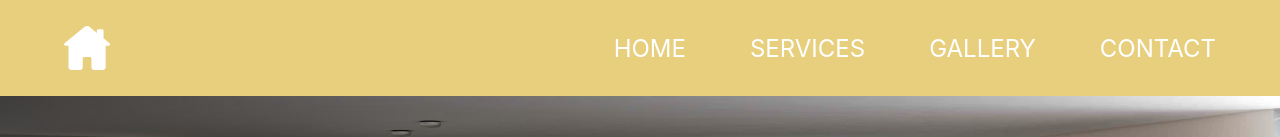
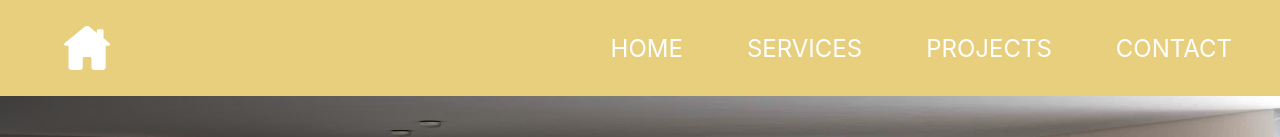
Before and after one commit to asholiver/mrg-construction, a React (Create React App) app: page / in a window 1280 px wide. Shown: the top 137 px of the page. Built offline with nearby package versions, Linux system fonts and the light colour scheme.

Commit message:
minor tweaks

```diff
--- a/src/components/Menu/Menu.css
+++ b/src/components/Menu/Menu.css
@@ -1,4 +1,5 @@
 .c-menu-container {
+    background-color: var(--g-color-background);
     bottom: 0;
     height: 100%;
     padding-top: var(--g-header-height);
@@ -15,19 +16,20 @@
 }
 
 .c-menu {
-
+    border-top: 1px solid var(--g-color-text);
+    padding: var(--g-spacing);
 
 }
 
 .c-menu-item {
-
+    padding-bottom:  var(--g-spacing-small);
 }
 
 .c-menu-item__link {
     border-bottom: 3px solid transparent;
     color: var(--g-color-text);
     font-weight: 400;
-    font-size: var(--g-font-size-small);
+    font-size: var(--g-font-size-large);
     text-decoration: none;
     text-transform: uppercase;
 }
@@ -41,10 +43,11 @@
     }
 
     .c-menu {
+        border: 0;
         display: flex;
         align-items: center;
         justify-content: flex-end;
-        padding: 0 var(--g-spacing);
+        padding: 0;
     }
 
     .c-menu-item {
--- a/src/components/Menu/Menu.js
+++ b/src/components/Menu/Menu.js
@@ -33,9 +33,9 @@ const MenuButton = ({ isActive }) => {
           <NavLink
             className="c-menu-item__link"
             activeClassName="is-active"
-            to="/gallery"
+            to="/projects"
           >
-            Gallery
+            Projects
           </NavLink>
         </li>
         <li className="c-menu-item ">
--- a/src/components/MenuButton/MenuButton.css
+++ b/src/components/MenuButton/MenuButton.css
@@ -1,5 +1,5 @@
 .c-main-nav-trigger {
-    fill: var(--g-color-primary);
+    fill: var(--g-color-text);
     z-index: 3;
     transition: transform 300ms ease-in-out;
     right: 0;
@@ -15,11 +15,11 @@
 }
 
 .c-hamburger-menu__line-1 {
-    transform-origin: 1rem 2.25rem;
+    transform-origin: 0.9rem 2.25rem;
 }
 
 .c-hamburger-menu__line-3 {
-    transform-origin: 1rem 4.125rem;
+    transform-origin: 0.9rem 4.125rem;
 }
 
 .c-main-nav-trigger.is-active {
```
